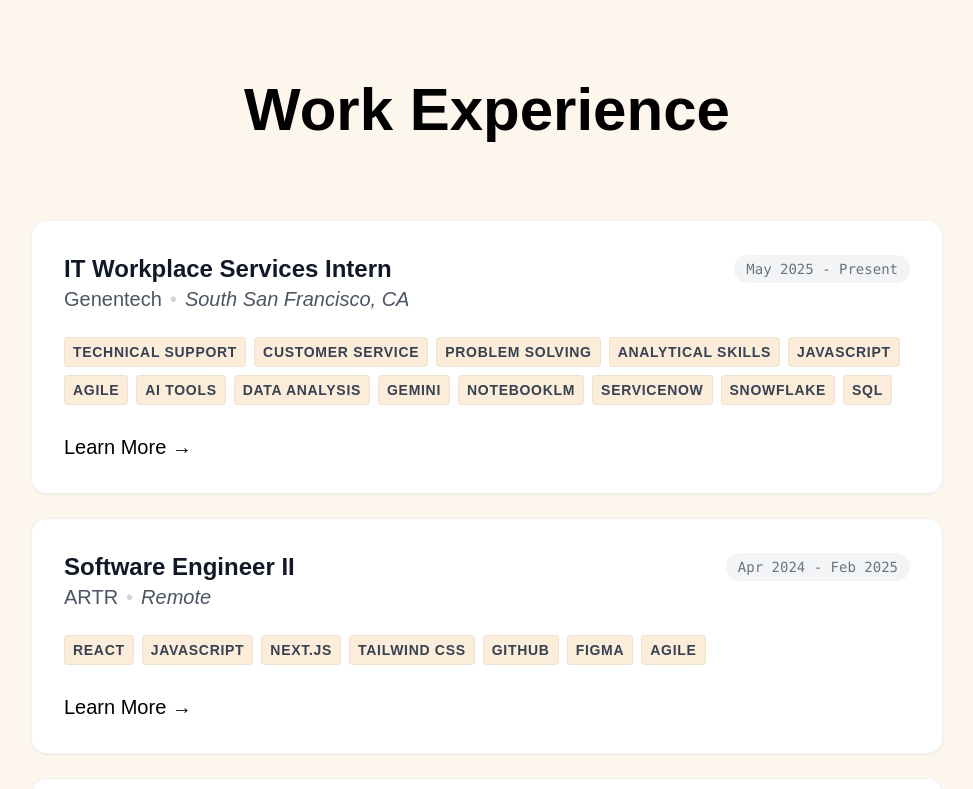
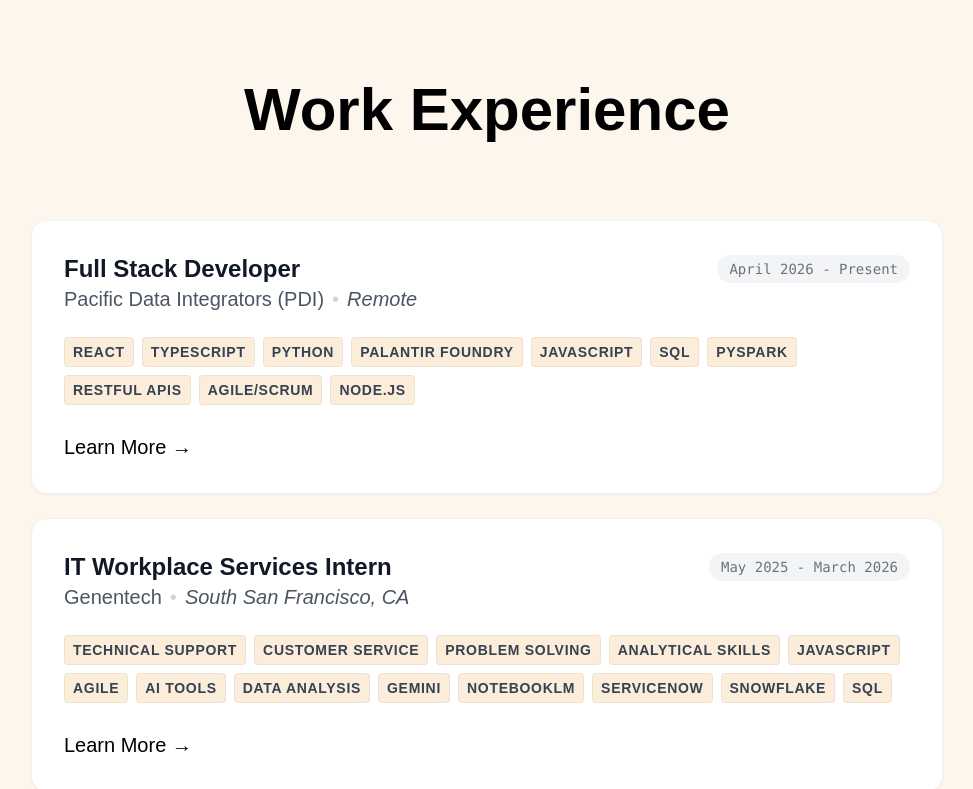
Before and after one commit to vwong031/valeriewong, a Next.js app: page /work in a window 1280 px wide. Shown: the top 789 px of the page, without its empty margins (153-1126 px from the left). Built offline with nearby package versions, Linux system fonts and the light colour scheme; a web font is replaced by a local one.

Commit message:
update job history

```diff
--- a/src/app/about/page.js
+++ b/src/app/about/page.js
@@ -9,7 +9,9 @@
       content: (
         <div key="2025-content">
           <p className="mb-8 text-xs font-normal text-neutral-800 dark:text-neutral-200 md:text-lg">
-            <span className="font-bold">May 2025 - Present: </span> IT Workplace
+            <span className="font-bold">April 2026 - Present: </span> Full Stack Software Developer @ PDI (Contracted to work with PG&E)
+            <br />
+            <span className="font-bold">May 2025 - March 2026: </span> IT Workplace
             Services Intern @ Genentech
             <br />
             <span className="font-bold">Feb - June 2025: </span> Accepted into
--- a/src/app/work/page.js
+++ b/src/app/work/page.js
@@ -4,10 +4,29 @@
 export default function Work() {
   const data = [
     {
+      company: "Pacific Data Integrators (PDI)",
+      location: "Remote",
+      position: "Full Stack Developer",
+      duration: "April 2026 - Present",
+      skills: [
+        "React",
+        "Typescript",
+        "Python",
+        "Palantir Foundry",
+        "JavaScript",
+        "SQL",
+        "PySpark",
+        "RESTful APIs",
+        "Agile/Scrum",
+        "Node.js",
+      ],
+      link: "https://www.linkedin.com/in/val-wong/details/experience/",
+    },
+    {
       company: "Genentech",
       location: "South San Francisco, CA",
       position: "IT Workplace Services Intern",
-      duration: "May 2025 - Present",
+      duration: "May 2025 - March 2026",
       skills: [
         "Technical Support",
         "Customer Service",
```
